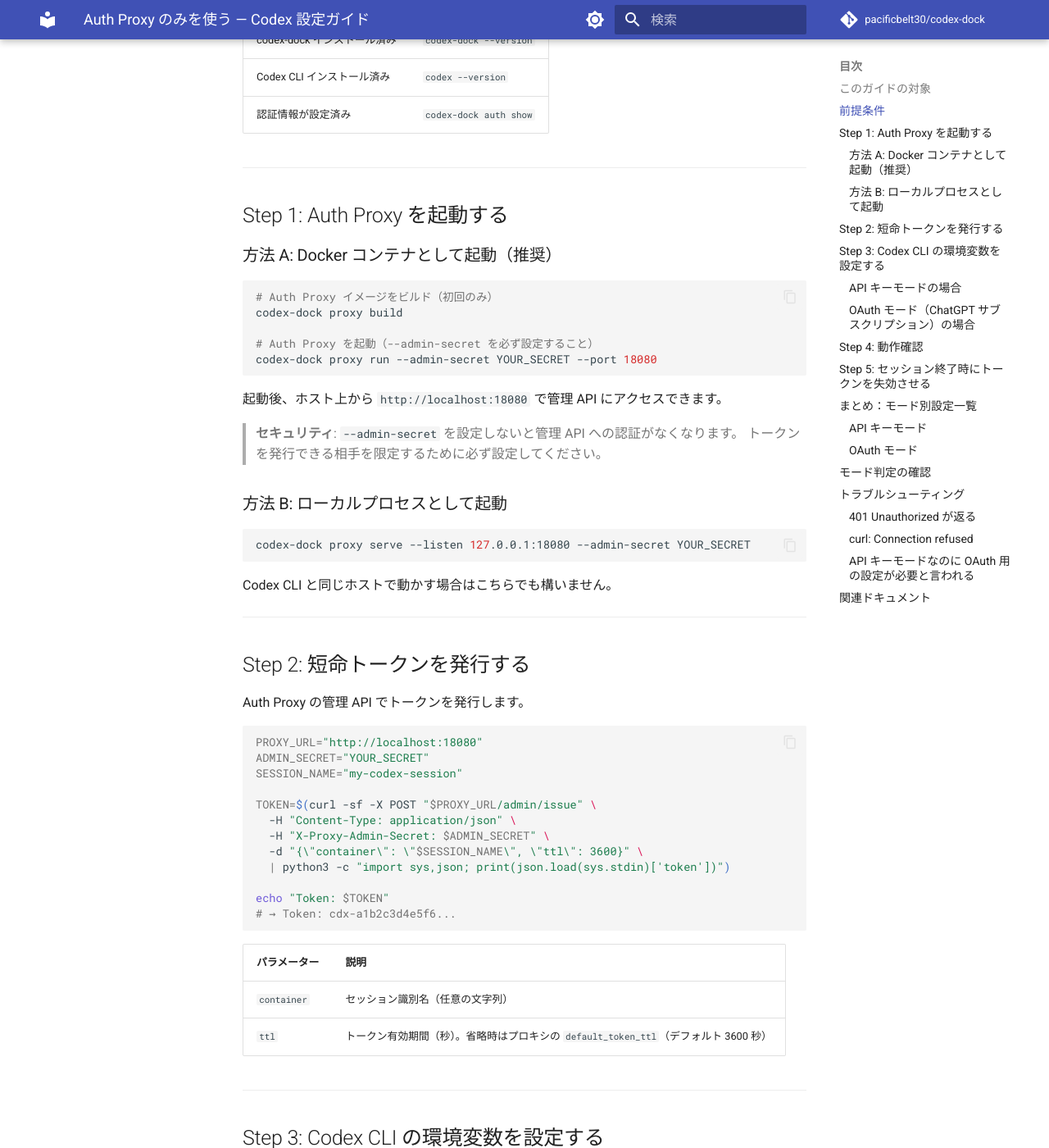
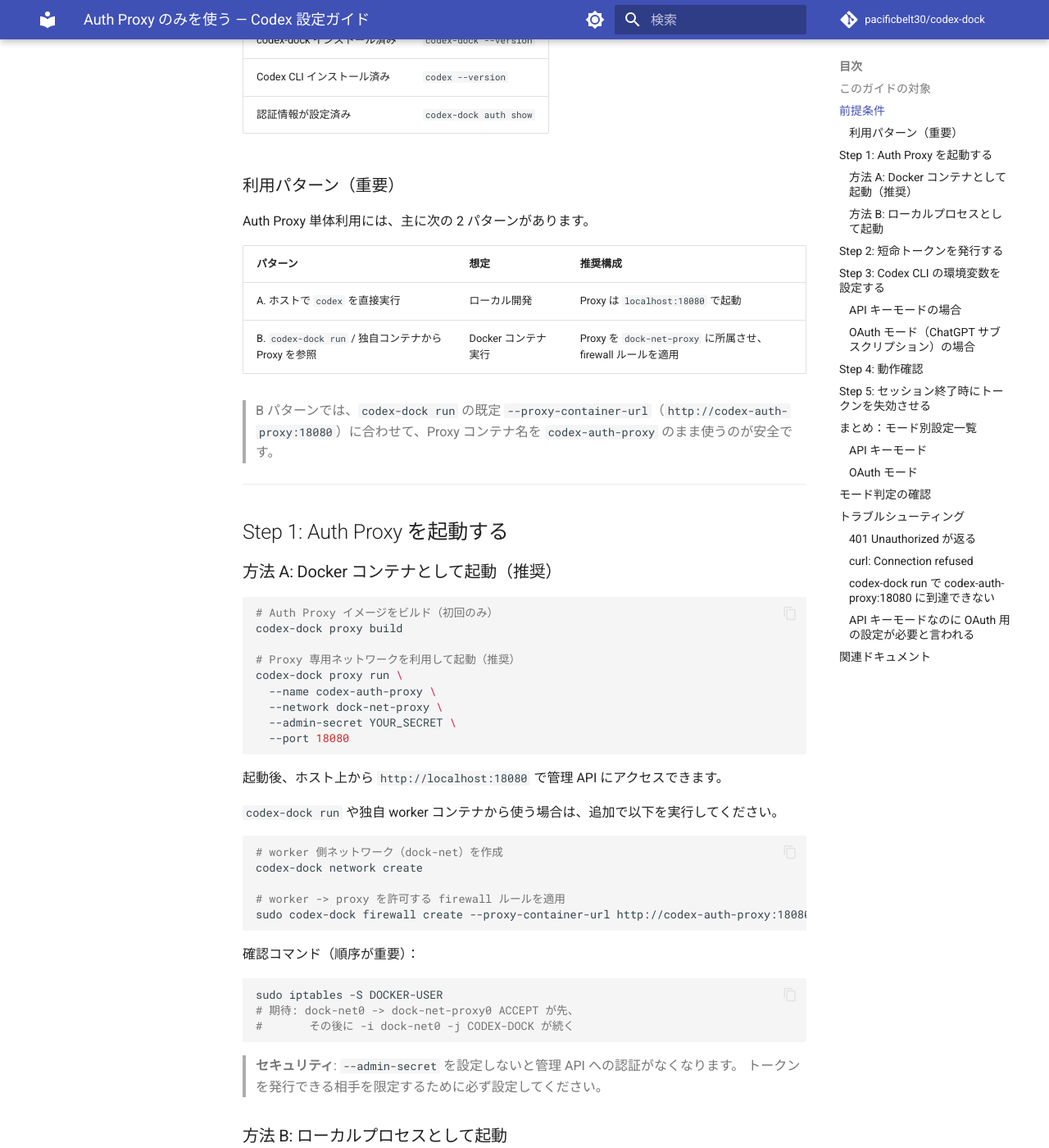
Before and after one commit to pacificbelt30/sandbox-codex, an MkDocs documentation site: the page built from doc/proxy-standalone.md, in a window 1280 px wide and 1400 px high, scrolled down 809 px. Shown: the whole window at 82% size. Built offline with MkDocs 1.6.1 and Material for MkDocs 9.7.7, drawn with Linux system fonts in a browser that asks for light colours; comment, search, counter and statistics services are not loaded; some of the changed text lies outside the part shown.

Commit message:
Expand standalone auth-proxy docs for container and firewall usage

````diff
--- a/doc/proxy-standalone.md
+++ b/doc/proxy-standalone.md
@@ -28,6 +28,17 @@
 | Codex CLI インストール済み | `codex --version` |
 | 認証情報が設定済み | `codex-dock auth show` |
 
+### 利用パターン（重要）
+
+Auth Proxy 単体利用には、主に次の 2 パターンがあります。
+
+| パターン | 想定 | 推奨構成 |
+|---|---|---|
+| A. ホストで `codex` を直接実行 | ローカル開発 | Proxy は `localhost:18080` で起動 |
+| B. `codex-dock run` / 独自コンテナから Proxy を参照 | Docker コンテナ実行 | Proxy を `dock-net-proxy` に所属させ、firewall ルールを適用 |
+
+> B パターンでは、`codex-dock run` の既定 `--proxy-container-url`（`http://codex-auth-proxy:18080`）に合わせて、Proxy コンテナ名を `codex-auth-proxy` のまま使うのが安全です。
+
 ---
 
 ## Step 1: Auth Proxy を起動する
@@ -38,11 +49,33 @@
 # Auth Proxy イメージをビルド（初回のみ）
 codex-dock proxy build
 
-# Auth Proxy を起動（--admin-secret を必ず設定すること）
-codex-dock proxy run --admin-secret YOUR_SECRET --port 18080
+# Proxy 専用ネットワークを利用して起動（推奨）
+codex-dock proxy run \
+  --name codex-auth-proxy \
+  --network dock-net-proxy \
+  --admin-secret YOUR_SECRET \
+  --port 18080
 ```
 
 起動後、ホスト上から `http://localhost:18080` で管理 API にアクセスできます。
+
+`codex-dock run` や独自 worker コンテナから使う場合は、追加で以下を実行してください。
+
+```bash
+# worker 側ネットワーク（dock-net）を作成
+codex-dock network create
+
+# worker -> proxy を許可する firewall ルールを適用
+sudo codex-dock firewall create --proxy-container-url http://codex-auth-proxy:18080
+```
+
+確認コマンド（順序が重要）：
+
+```bash
+sudo iptables -S DOCKER-USER
+# 期待: dock-net0 -> dock-net-proxy0 ACCEPT が先、
+#       その後に -i dock-net0 -j CODEX-DOCK が続く
+```
 
 > **セキュリティ**: `--admin-secret` を設定しないと管理 API への認証がなくなります。
 > トークンを発行できる相手を限定するために必ず設定してください。
@@ -238,6 +271,24 @@
 - Auth Proxy が起動していない → `codex-dock proxy run` または `codex-dock proxy serve` を実行してください
 - ポート番号が異なる → `PROXY_URL` の値を確認してください
 
+### `codex-dock run` で `codex-auth-proxy:18080` に到達できない
+
+以下を順番に確認してください。
+
+```bash
+# 1) Proxy コンテナが期待ネットワークに所属しているか
+docker inspect codex-auth-proxy --format '{{json .NetworkSettings.Networks}}'
+
+# 2) bridge NIC 名の確認（通常 dock-net-proxy0）
+ip a | rg 'dock-net|proxy'
+
+# 3) DOCKER-USER ルールの実体確認（-L ではなく -S 推奨）
+sudo iptables -S DOCKER-USER
+```
+
+- `proxy run --name` を変更した場合は、`run --proxy-container-url` も一致させてください。
+- `DOCKER-USER` で `CODEX-DOCK` が先頭にあり proxy 許可ルールが後ろにあると、通信が DROP されることがあります。`sudo codex-dock firewall rm && sudo codex-dock firewall create` で再作成してください。
+
 ### API キーモードなのに OAuth 用の設定が必要と言われる
 
 - `codex-dock auth show` で認証モードを確認してください
````
Also changed, not shown: doc/en/proxy-standalone.md (+53 -2 lines).
